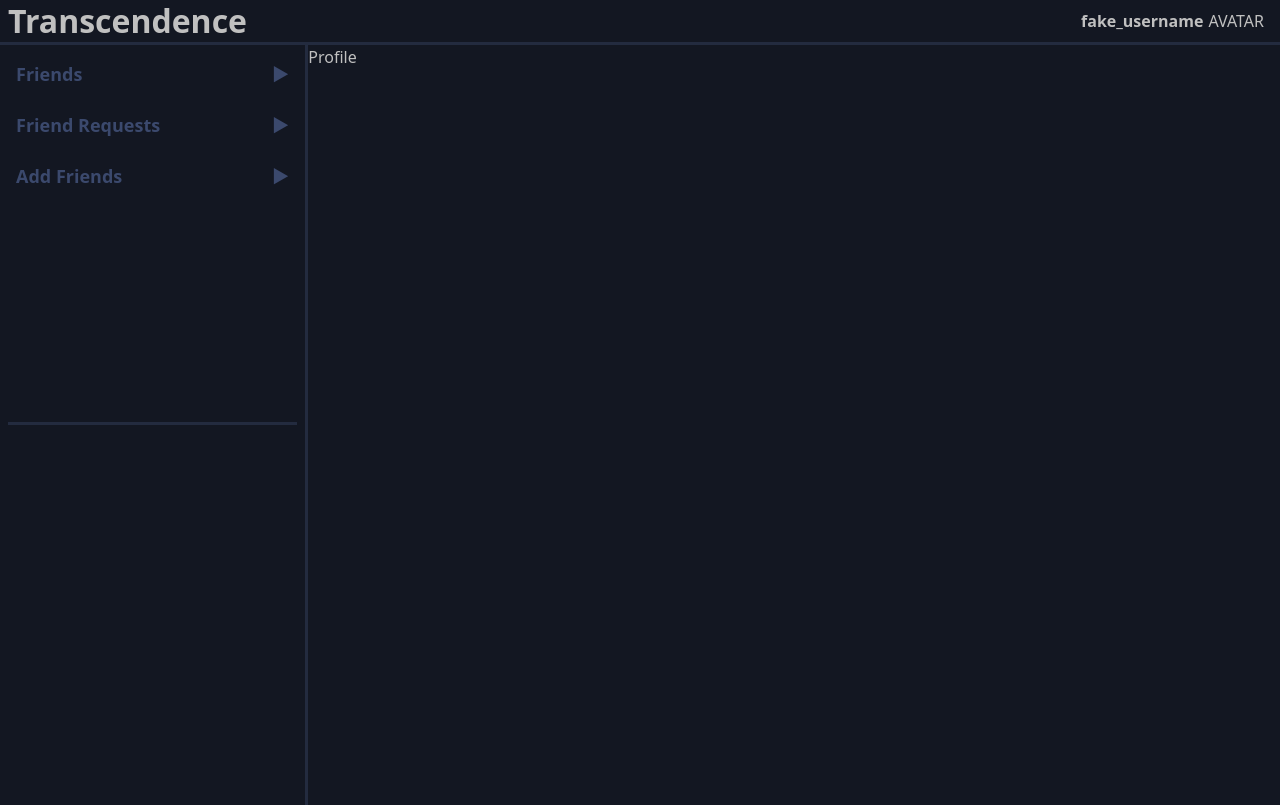
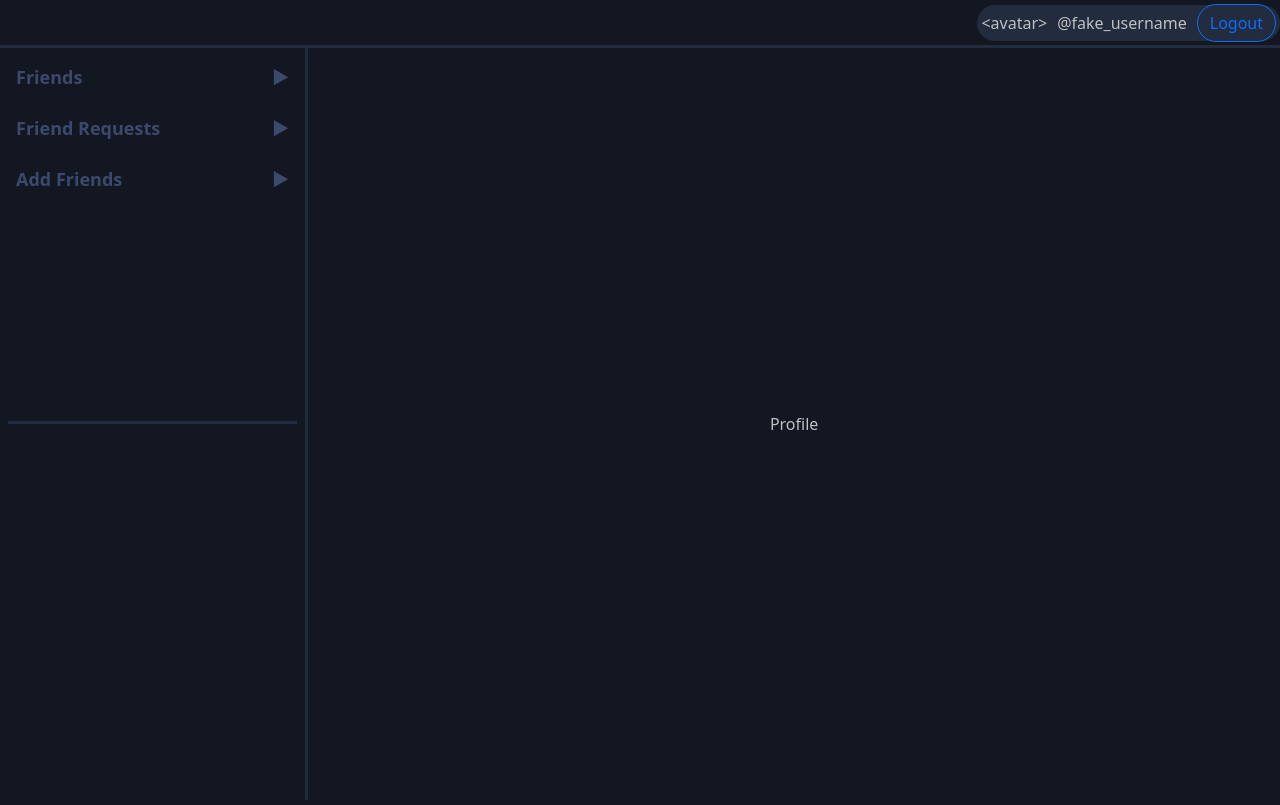
Before and after one commit to tonTed/42_transcendence, a Django app: page / in a window 1280 px wide. Run offline with Django 5.2, Linux system fonts and the light colour scheme; some libraries are stand-ins or nearby versions.

Commit message:
topbar account

```diff
--- a/django-frontend/src/app/static/css/index.css
+++ b/django-frontend/src/app/static/css/index.css
@@ -7,13 +7,13 @@ html, body {
 
 .topbar-container {
     min-height: 45px;
-    height: 5%;
+    height: 6%;
     width: 100%;
     border-bottom: 3px solid #232b3f;
 }
 
 .page-container {
-    height: 95%;
+    height: 94%;
     width: 100%;
 }
 
--- a/django-frontend/src/app/static/css/topbar.css
+++ b/django-frontend/src/app/static/css/topbar.css
@@ -1,17 +1,28 @@
-.title {
-	font-size: xx-large;
-	font-weight: bold;
-	width: 400px;
+/* account info */
+
+.account-infos {
+	height: 80%;
+	background-color: #232b3f;
+	border-radius: 30px;
+	cursor: pointer;
 }
 
-.account-info {
-	height: 100%;
+.account-avatar {
+	margin-right: 10px;
+}
+
+.account-user {
+	margin-right: 10px;
 }
 
 .account-username {
-	font-weight: 600;
+    font-weight: 500;
 }
 
-.account-avatar {
-	margin-left: 5px;
+.account-logout {
+
 }
+
+.logout-button {
+    border-radius: 30px;
+}
--- a/django-frontend/src/app/templates/index.html
+++ b/django-frontend/src/app/templates/index.html
@@ -25,7 +25,7 @@
 <body class="p-0 m-0">
 
     <!-- Topbar -->
-    <div class="topbar-container d-flex align-items-center justify-content-between">
+    <div class="topbar-container d-flex align-items-center justify-content-end">
         <!-- Topbar -->
     </div>
 
@@ -34,7 +34,7 @@
         <div class="sidebar-container p-2">
             <!-- Sidebar -->
         </div>
-        <div class="content-container">
+        <div class="content-container d-flex justify-content-center align-items-center">
             <!-- Game / Profile -->
         </div>
     </div>
--- a/django-frontend/src/app/templates/topbar.html
+++ b/django-frontend/src/app/templates/topbar.html
@@ -1,12 +1,15 @@
-<div class="title p-2">
-	Transcendence
-</div>
-
-<div class="account-info d-flex align-items-center p-3">
-	<div class="account-username">
-		{{ fake_account_info.username }}
+<!-- account infos -->
+	<div class="account-infos d-flex justify-content-between align-items-center p-1">
+		<div class="account-avatar">
+			<div>&#60;avatar&#62;</div>
+		</div>
+		<div class="account-user d-flex align-items-center">
+			<div class="account-username">@{{ fake_account_info.username }}</div>
+		</div>
+		<div class="account-logout">
+			<form action="{% url 'logout_view' %}" method="post">
+				{% csrf_token %}
+				<button class="btn btn-outline-primary logout-button" type="submit">Logout</button>
+			</form>
+		</div>
 	</div>
-	<div class="account-avatar">
-		<div>AVATAR</div>
-	</div>
-</div>
```
Also changed, not shown: django-frontend/src/app/static/css/sidebar.css (+0 -30 lines).
